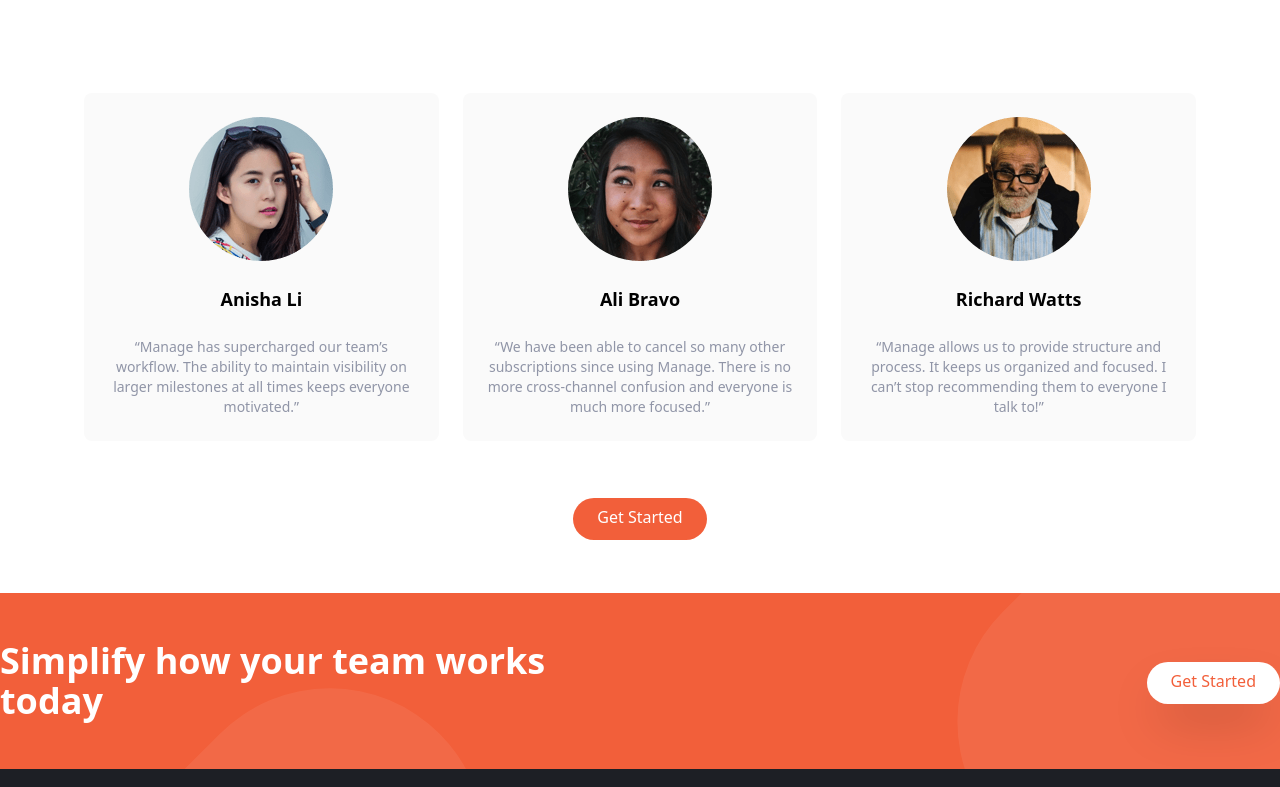
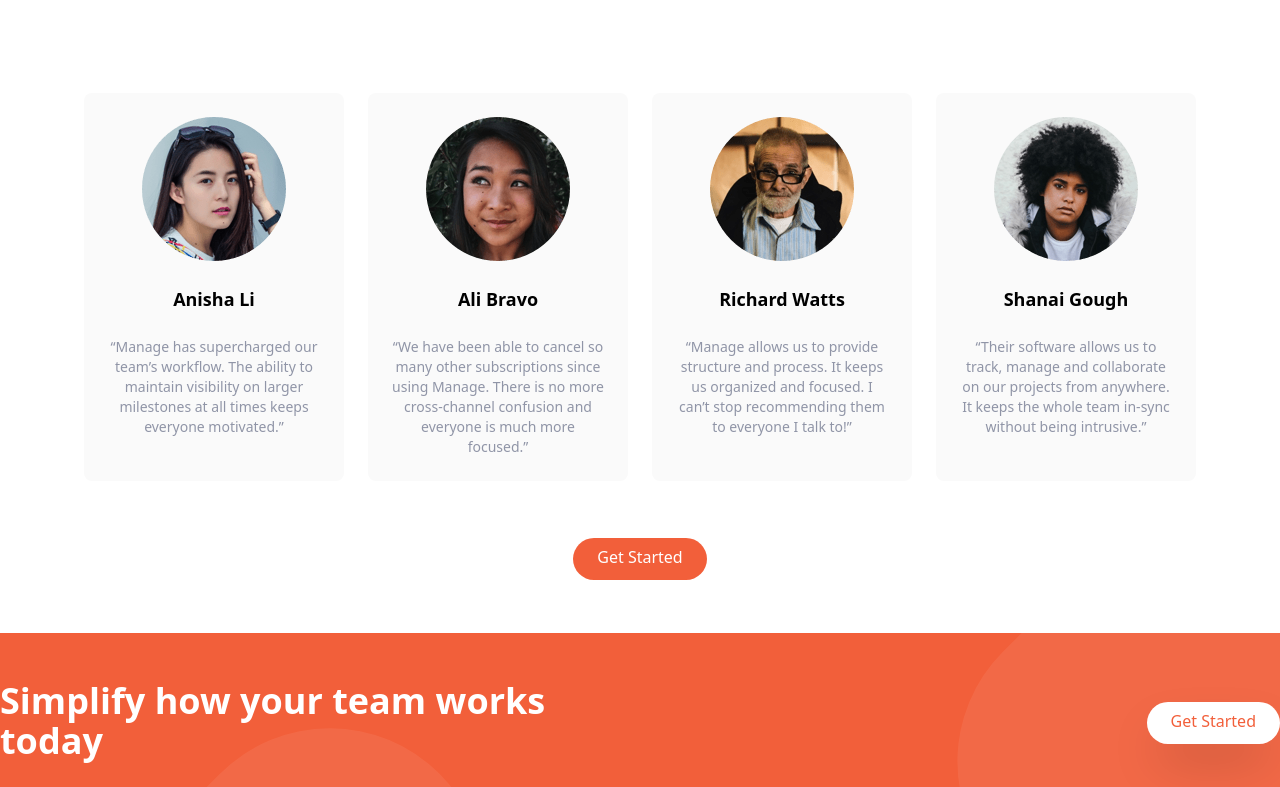
Before and after one commit to lawlawson/manage-landing-page, a website: page index.html in a window 1280 px wide. Shown: the part 1280-2067 px from the top of the page. Drawn offline with Linux system fonts and the light colour scheme.

Commit message:
Added additional testimonial

```diff
--- a/index.html
+++ b/index.html
@@ -214,6 +214,17 @@
               I talk to!”
             </p>
           </div>
+          <div
+            class="hidden flex-col items-center p-6 space-y-6 rounded-lg bg-veryLightGray md:flex md:w-1/3"
+          >
+            <img src="/images/avatar-shanai.png" class="w-16-mt-14" alt="" />
+            <h5 class="text-lg font-bold">Shanai Gough</h5>
+            <p class="text-sm text-darkGrayishBlue">
+              “Their software allows us to track, manage and collaborate on our
+              projects from anywhere. It keeps the whole team in-sync without
+              being intrusive.”
+            </p>
+          </div>
         </div>
         <div class="my-16">
           <a
```
Also changed, not shown: css/main.css.
